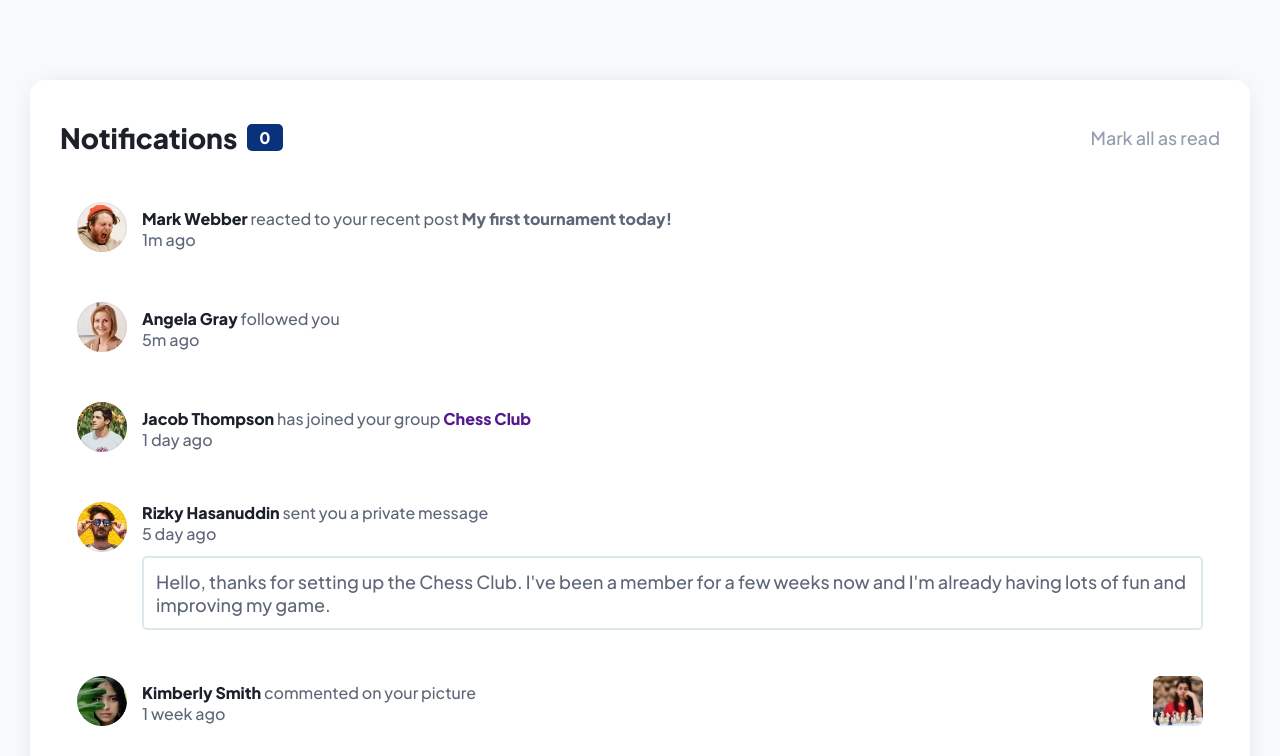
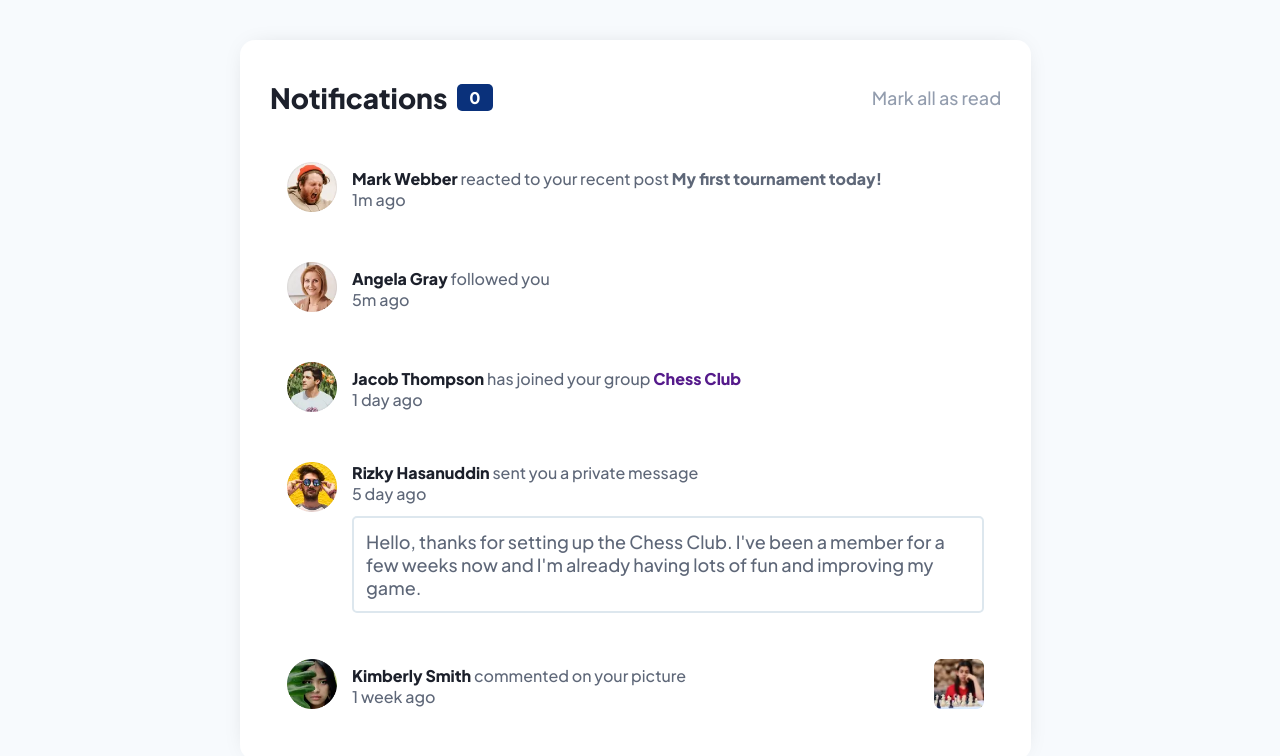
Before and after one commit to oceanotrash/notifications-page-main, a plain HTML site: page index.html in a window 1280 px wide. Both pictures are taken after a click on the link "Mark all as read". Shown: the top 756 px of the page. Drawn offline with Linux system fonts and the light colour scheme.

Commit message:
added scroll bar

```diff
--- a/main.js
+++ b/main.js
@@ -1,14 +1,38 @@
-let button = document.getElementById("read");
+// let button = document.getElementById("read");
 
+// button.addEventListener("click", () => {
+//   document.querySelectorAll(".single-box").forEach((e) => {
+//     e.classList.remove("unseen");
+//   });
+
+//   document.querySelectorAll(".dot").forEach((e) => {
+//     e.classList.remove("dot");
+//   });
+
+//   document.getElementById('num').innerText = "0";
+// });
+
+// Get the button element with the id "read"
+const button = document.getElementById("read");
+
+// Attach a click event listener to the button
 button.addEventListener("click", () => {
-  document.querySelectorAll(".single-box").forEach((e) => {
-    e.classList.remove("unseen");
+  // Get all elements with the class "single-box"
+  const singleBoxes = document.querySelectorAll(".single-box");
+
+  // Loop through each single-box element and remove the class "unseen"
+  singleBoxes.forEach((box) => {
+    box.classList.remove("unseen");
   });
 
-  document.querySelectorAll(".dot").forEach((e) => {
-    e.classList.remove("dot");
+  // Get all elements with the class "dot"
+  const dots = document.querySelectorAll(".dot");
+
+  // Loop through each dot element and remove the class "dot"
+  dots.forEach((dot) => {
+    dot.classList.remove("dot");
   });
 
-
-  document.getElementById('num').innerText = "0";
+  // Update the text of the element with the id "num" to "0"
+  document.getElementById("num").innerText = "0";
 });
--- a/style.css
+++ b/style.css
@@ -47,18 +47,27 @@ body {
   background-color: hsl(210, 60%, 98%);
   font-size: 16px;
   color: hsl(219, 12%, 42%);
+  min-height: 100vh;
+  display: flex;
+  align-items: center;
+  justify-content: center;
 }
 
 .container {
   max-height: 860px;
-  margin: 80px auto;
+
 }
 
 .wrapper {
   background-color: white;
   padding: 40px 30px 0;
   margin: 30px;
+  max-width: 800px;
+  width: 92%;
+  max-height: 90vh;
+  overflow-y: scroll;
   border-radius: 15px;
+
   box-shadow: 0px 0px 26px -13px rgba(0, 0, 0, 0.26);
 }
 
@@ -180,6 +189,17 @@ span.dot
     width: 50px;
 }
 
+.wrapper::-webkit-scrollbar {
+  width: 8px;
+  background: lightgray;
+  border-radius: 10px;
+}
+
+.wrapper::-webkit-scrollbar-thumb {
+  background: gray;
+  border-radius: 8px;
+}
+
 @media only screen and (max-width: 600px)
 {
     body{
@@ -188,11 +208,11 @@ span.dot
     }
     .container
     {
-        margin: 20px auto;
+
     }
 
     .wrapper{
-        margin: 10px;
+
         padding: 25px 15px 0;
     }
 
```
